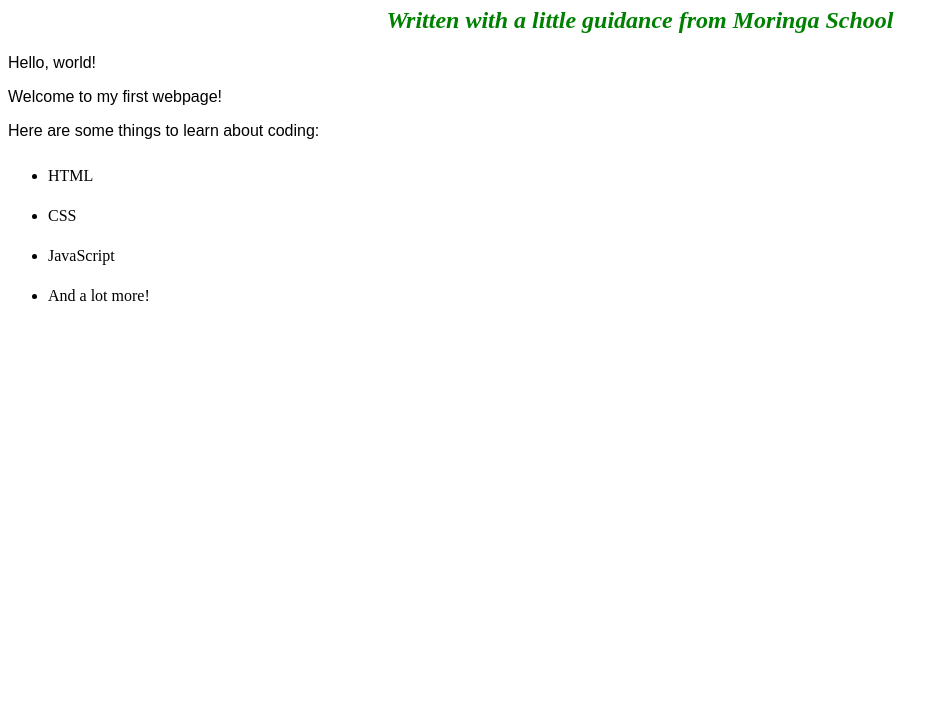
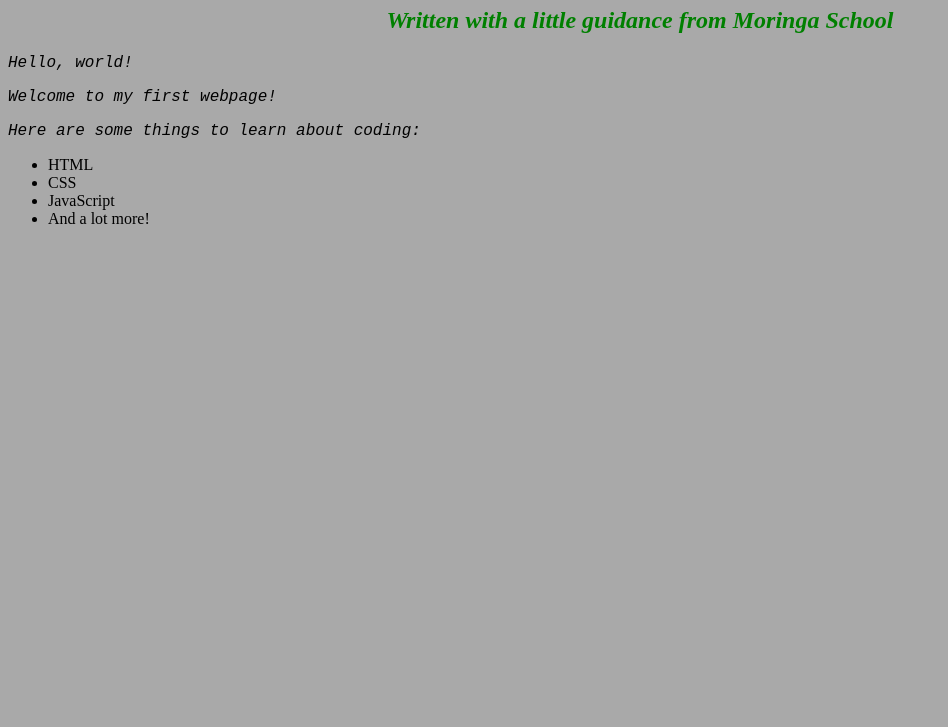
Before and after one commit to 10533-EDDIEONCHIEKU/my-first-website, a plain HTML site: page index.html in a window 1280 px wide. Shown: the part 73-800 px from the top of the page, without its empty margins (0-948 px from the left). Drawn offline with Linux system fonts and the light colour scheme.

Commit message:
adding of colour

```diff
--- a/css/styles.css
+++ b/css/styles.css
@@ -13,3 +13,14 @@ h1 {
   ul {
     line-height: 40px;
   }
+body {
+    background-color: darkgray;
+}
+  p {
+      font-size: medium;
+      font-style: italic;
+      font-family: 'Courier New', Courier, monospace;
+  }
+  ul {
+      line-height: initial;
+  }
```
